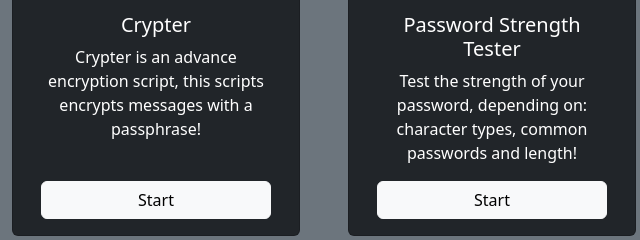
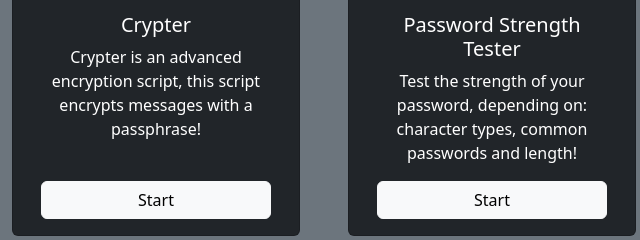
Before and after one commit to zhiftyDK/hacksir, an Electron app: page src/index.html in a window 800 px wide. Shown: the part 1407-1647 px from the top of the page, 76-716 px from the left. Drawn offline with nearby package versions, Linux system fonts and the light colour scheme.

Commit message:
Fixed typo

```diff
--- a/src/index.html
+++ b/src/index.html
@@ -99,7 +99,7 @@
                         <i class="fa-solid fa-lock"></i>
                     </div>
                     <h5 class="card-title text-center">Crypter</h5>
-                    <p class="card-text text-center">Crypter is an advance encryption script, this scripts encrypts messages with a passphrase!</p>
+                    <p class="card-text text-center">Crypter is an advanced encryption script, this script encrypts messages with a passphrase!</p>
                     <a href="./tools/crypter.html" class="btn btn-light mt-auto">Start</a>
                 </div>
             </div>
```
Also changed, not shown: src/tools/crypter.html (+1 -1 lines).
